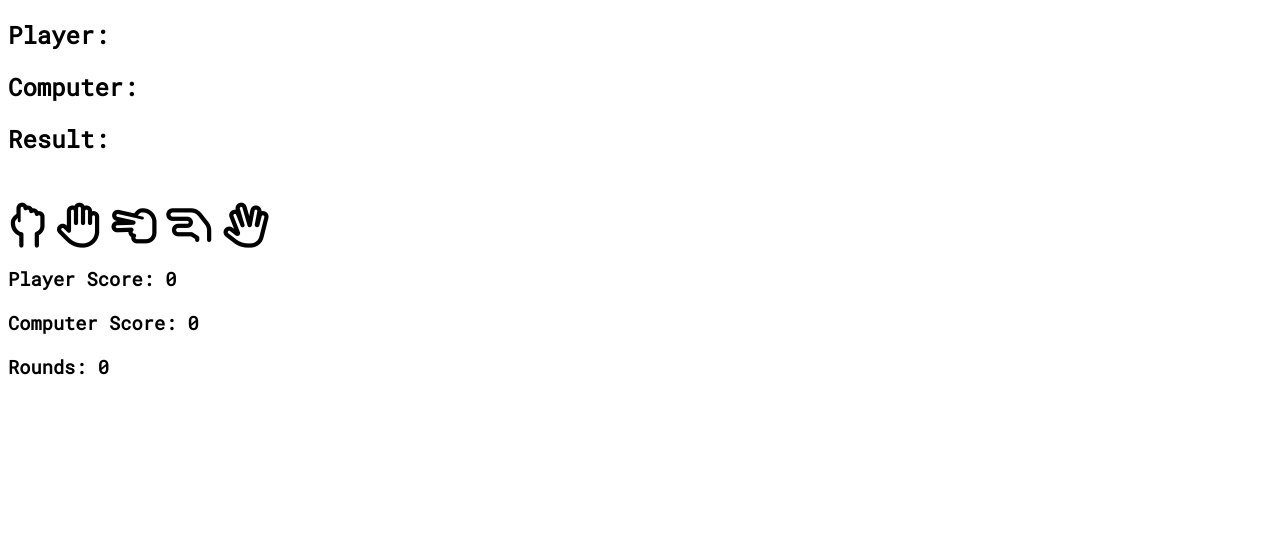
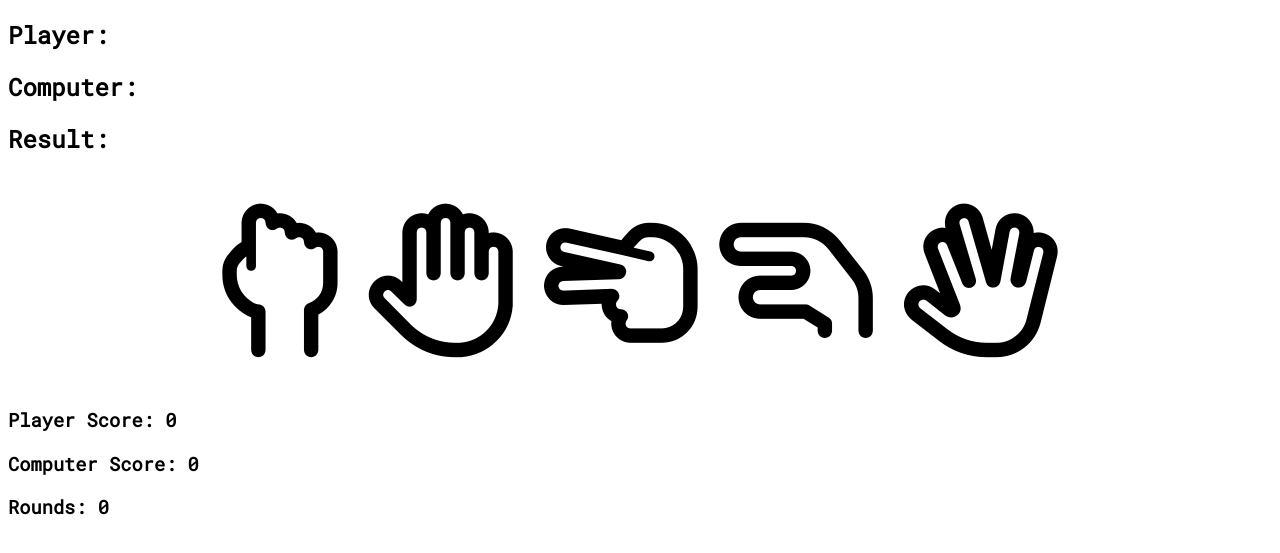
Before and after one commit to csilfverskiold/rpsls, a plain HTML site: page index.html in a window 1280 px wide. Shown: the part 97-650 px from the top of the page. Drawn offline with Linux system fonts and the light colour scheme.

Commit message:
Set position for buttons

```diff
--- a/assets/css/style.css
+++ b/assets/css/style.css
@@ -13,13 +13,21 @@ h1 {
     height: 60px;
 }
 
+.button-area {
+    width: fit-content;
+    margin: 0 auto;
+}
 
 button {
     border: none;
     background: none;
-    padding: 0;
 }
 
 i {
-    font-size: 45px;
+    font-size: 12vw;
+
 }
+
+.score-area {
+    padding-top: 30px;
+}
--- a/assets/js/script.js
+++ b/assets/js/script.js
@@ -15,7 +15,9 @@ let playerScore = 0;
 let compScore = 0;
 let rounds = 0;
 
-
+/**
+ * Event listener to fire when player clicks button choice
+ */
 for (let button of buttonChoices) {
     button.addEventListener("click", function() {
         playerChoice = this.getAttribute("data-choice");
```
